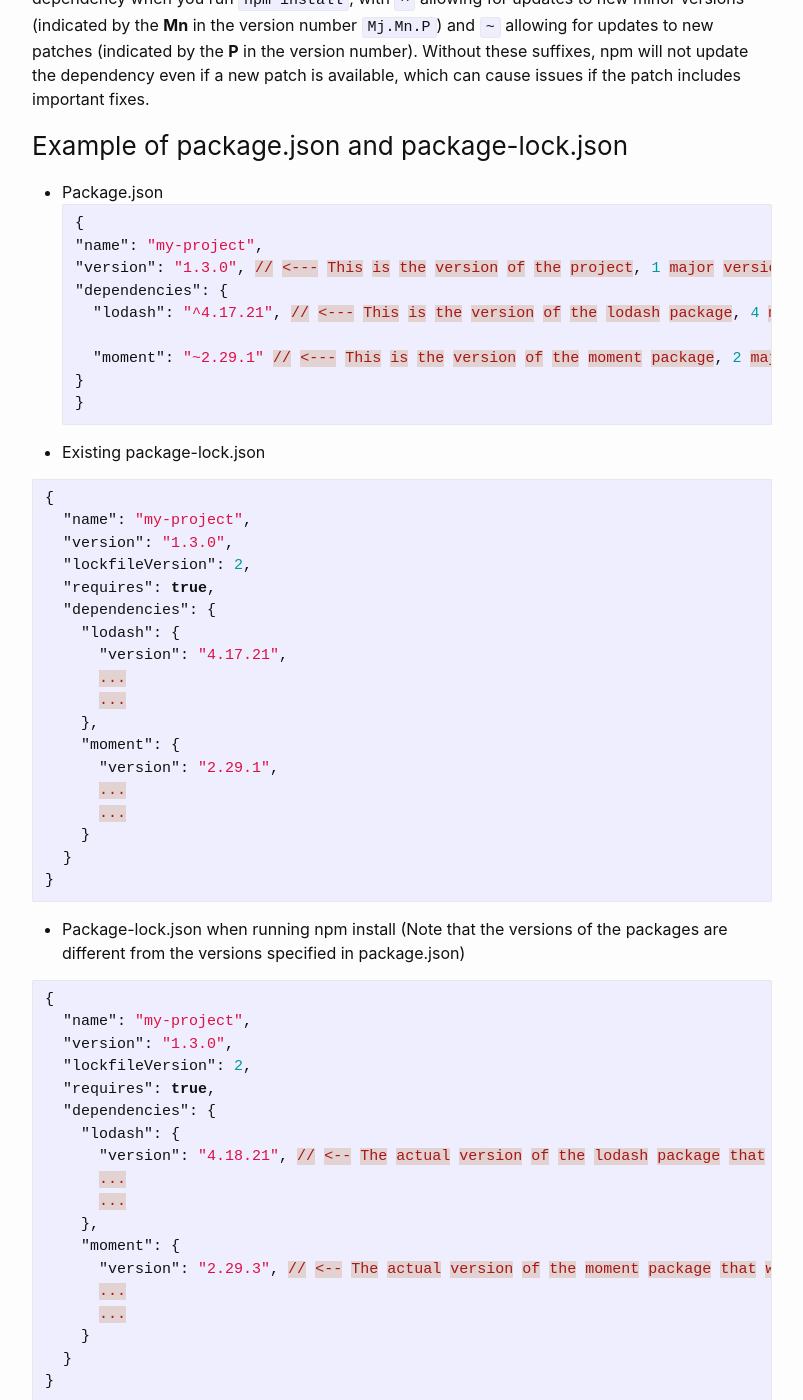
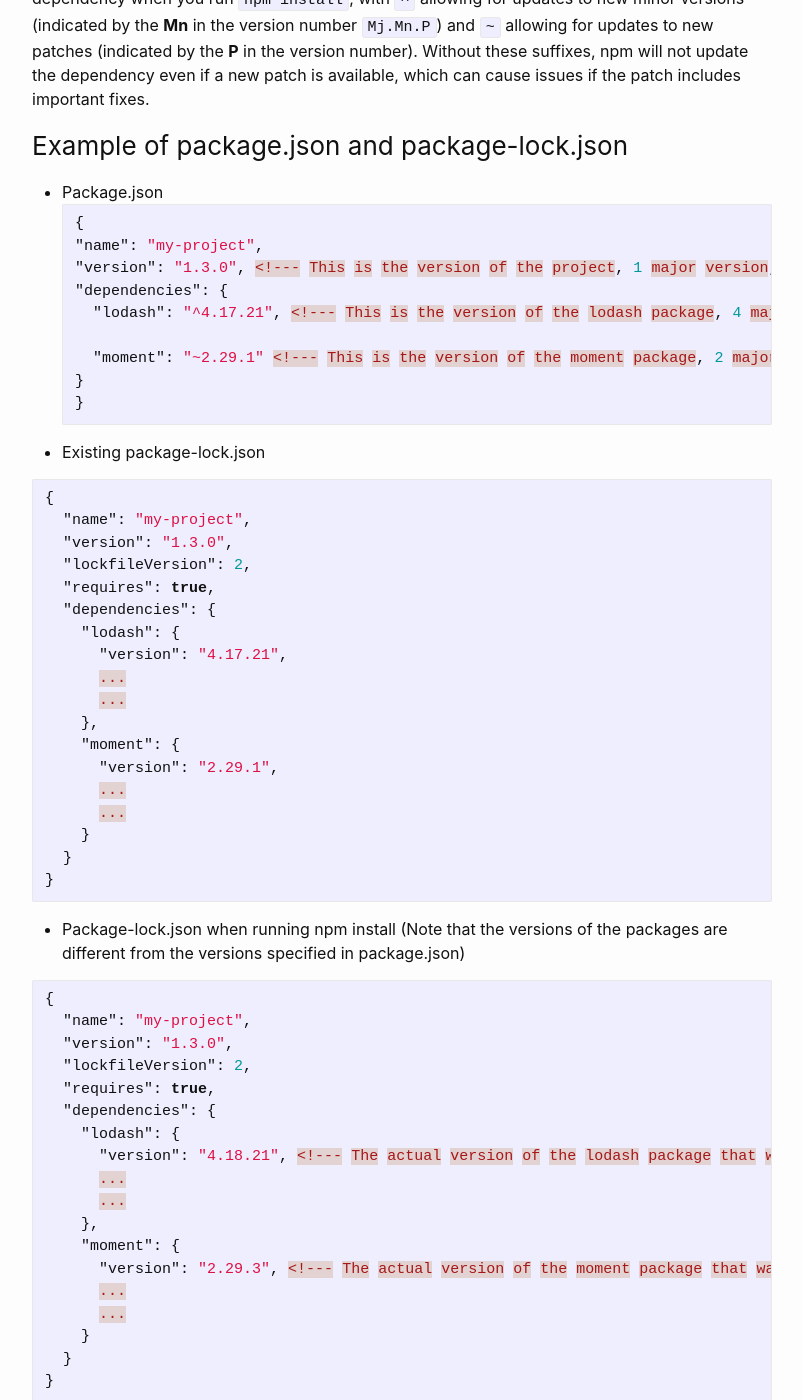
Before and after one commit to magmine/cachehit, a Jekyll site: the page built from _posts/2023-01-21-Versioning-Package.json-and-Package-lock.json.md, in a window 1280 px wide and 1400 px high, scrolled down 488 px. Shown: the whole window, without its empty margins (238-1041 px from the left). Built offline with Jekyll 4.4.1, drawn with Linux system fonts in a browser that asks for light colours; part of the change alters nothing that is shown.

Commit message:
comments

````diff
--- a/_posts/2023-01-21-Versioning-Package.json-and-Package-lock.json.md
+++ b/_posts/2023-01-21-Versioning-Package.json-and-Package-lock.json.md
@@ -15,11 +15,11 @@ One issue that package-lock.json addresses is the use of suffixes such as `^` an
 ```json
 {
   "name": "my-project",
-  "version": "1.3.0", // <--- This is the version of the project, 1 major version, 3 is the minor versions, 0 is the patch version
+  "version": "1.3.0", <!--- This is the version of the project, 1 major version, 3 is the minor versions, 0 is the patch version --->
   "dependencies": {
-    "lodash": "^4.17.21", // <--- This is the version of the lodash package, 4 major version, 17 minor versions, 21 patches, the ^ means that the minor version can be updated
+    "lodash": "^4.17.21", <!--- This is the version of the lodash package, 4 major version, 17 minor versions, 21 patches, the ^ means that the minor version can be updated --->
 
-    "moment": "~2.29.1" // <--- This is the version of the moment package, 2 major version, 29 minor versions, 1 patch. The ~ means that the patch version can be updated
+    "moment": "~2.29.1" <!--- This is the version of the moment package, 2 major version, 29 minor versions, 1 patch. The ~ means that the patch version can be updated --->
   }
 }
 ```
@@ -56,12 +56,12 @@ One issue that package-lock.json addresses is the use of suffixes such as `^` an
   "requires": true,
   "dependencies": {
     "lodash": {
-      "version": "4.18.21", // <-- The actual version of the lodash package that was installed after running npm install, 4.18.21 is the latest version of lodash when npm install was run
+      "version": "4.18.21", <!--- The actual version of the lodash package that was installed after running npm install, 4.18.21 is the latest version of lodash when npm install was run --->
       ...
       ...
     },
     "moment": {
-      "version": "2.29.3", // <-- The actual version of the moment package that was installed after running npm install, 2.29.3 is the latest version of moment when npm install was run
+      "version": "2.29.3", <!--- The actual version of the moment package that was installed after running npm install, 2.29.3 is the latest version of moment when npm install was run --->
       ...
       ...
     }
````
